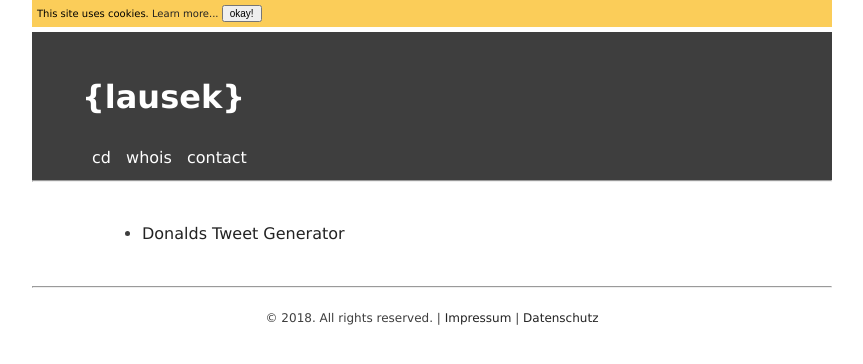
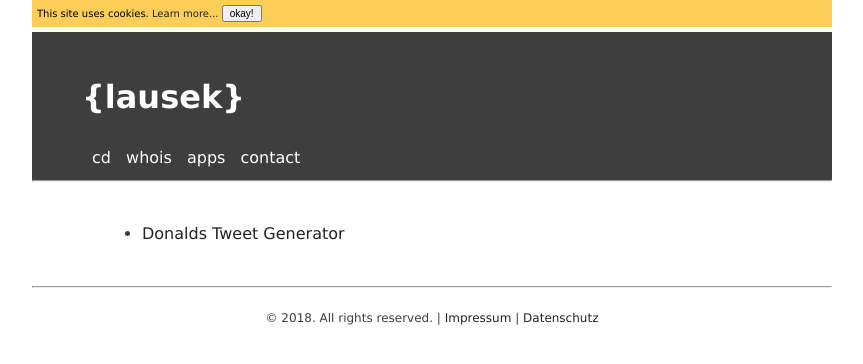
Before and after one commit to lausek/lausek.github.io, a Jekyll site: the page tagged/fun.html, which Jekyll copies as it is, in a window 1280 px wide. Shown: the top 364 px of the page, without its empty margins (208-1071 px from the left). Built offline with Jekyll 4.4.1, drawn with Linux system fonts in a browser that asks for light colours.

Commit message:
update navigation with apps

```diff
--- a/_data/navbar.yml
+++ b/_data/navbar.yml
@@ -3,5 +3,7 @@ links:
       url: "/"
     - title: "whois"
       url: "/about.html"
+    - title: "apps"
+      url: "/app/index.html"
     - title: "contact"
       url: "/contact.html"
--- a/tagged/abap.html
+++ b/tagged/abap.html
@@ -28,6 +28,8 @@
             <a href="/">cd</a>
 
             <a href="/about.html">whois</a>
+
+            <a href="/app/index.html">apps</a>
 
             <a href="/contact.html">contact</a>
 
--- a/tagged/fun.html
+++ b/tagged/fun.html
@@ -29,6 +29,8 @@
 
             <a href="/about.html">whois</a>
 
+            <a href="/app/index.html">apps</a>
+
             <a href="/contact.html">contact</a>
 
     </nav>
--- a/tagged/hardware.html
+++ b/tagged/hardware.html
@@ -29,6 +29,8 @@
 
             <a href="/about.html">whois</a>
 
+            <a href="/app/index.html">apps</a>
+
             <a href="/contact.html">contact</a>
 
     </nav>
--- a/tagged/sap.html
+++ b/tagged/sap.html
@@ -29,6 +29,8 @@
 
             <a href="/about.html">whois</a>
 
+            <a href="/app/index.html">apps</a>
+
             <a href="/contact.html">contact</a>
 
     </nav>
```
Also changed, not shown: app/index.md (added, +7 -0 lines).
